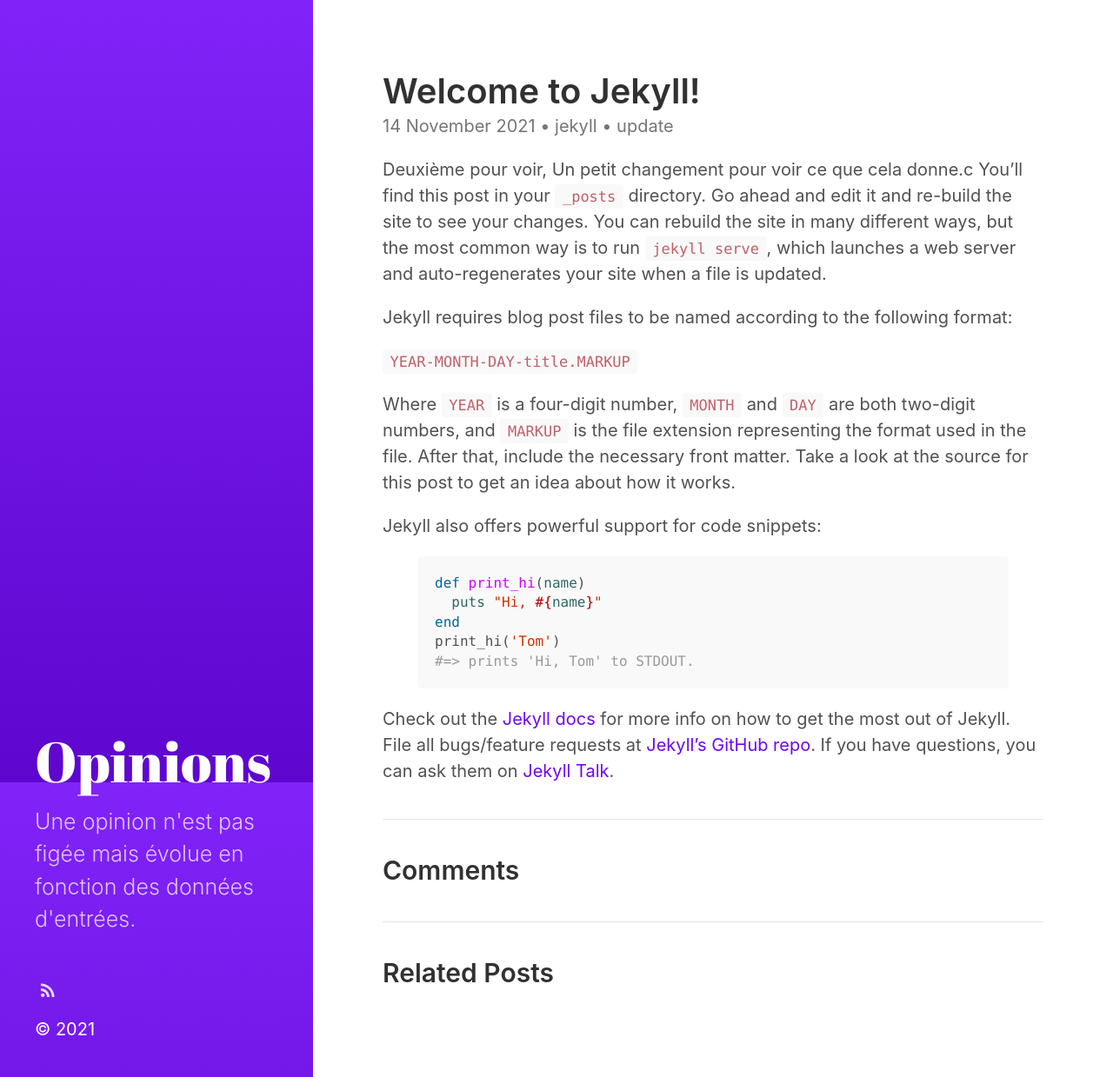
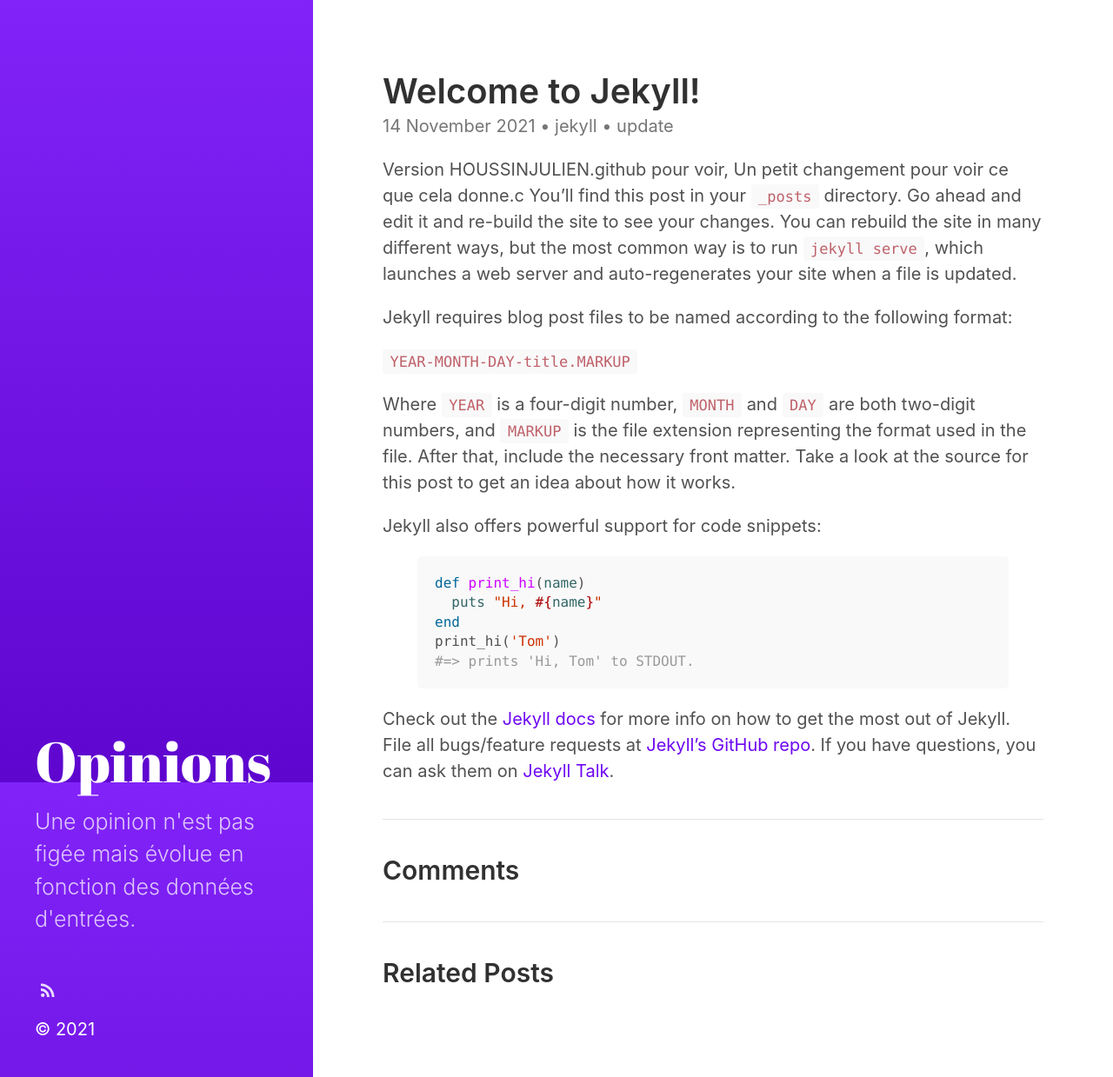
Before and after one commit to houssinjulien/blog, a Jekyll site: the page built from _posts/2021-11-14-welcome-to-jekyll.markdown, in a window 1280 px wide and 1239 px high. Shown: the whole window at 87% size. Built offline with Jekyll 4.4.1, drawn with Linux system fonts in a browser that asks for light colours.

Commit message:
Distinction

```diff
--- a/_posts/2021-11-14-welcome-to-jekyll.markdown
+++ b/_posts/2021-11-14-welcome-to-jekyll.markdown
@@ -5,7 +5,7 @@
 categories: jekyll update
 ---
 
-Deuxième pour voir, Un petit changement pour voir ce que cela donne.c
+Version HOUSSINJULIEN.github pour voir, Un petit changement pour voir ce que cela donne.c
 You’ll find this post in your `_posts` directory. Go ahead and edit it and re-build the site to see your changes. You can rebuild the site in many different ways, but the most common way is to run `jekyll serve`, which launches a web server and auto-regenerates your site when a file is updated.
 
 Jekyll requires blog post files to be named according to the following format:
```
